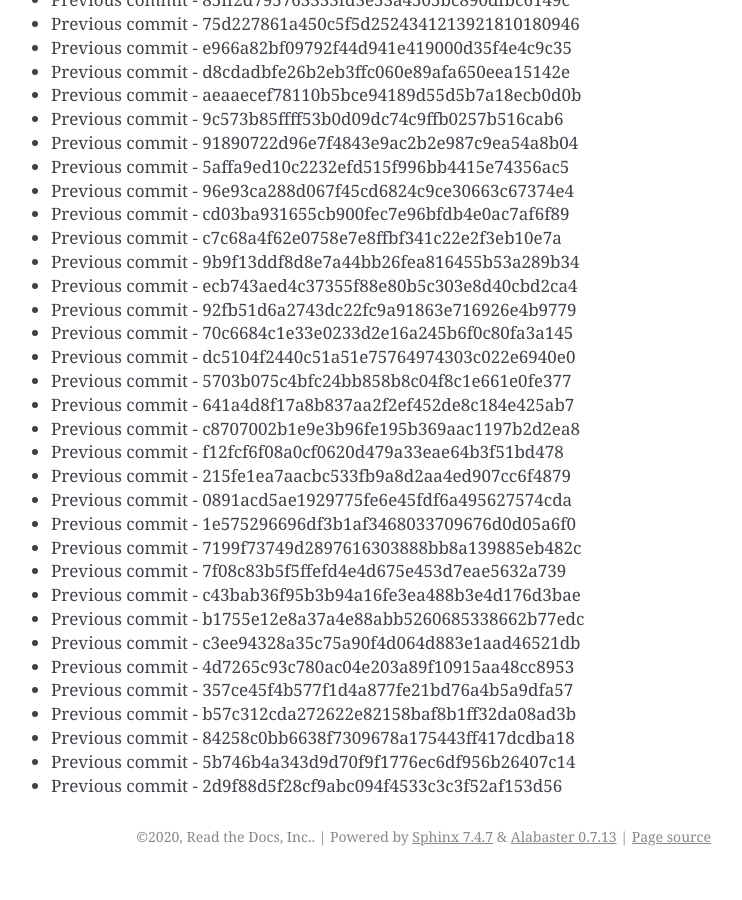
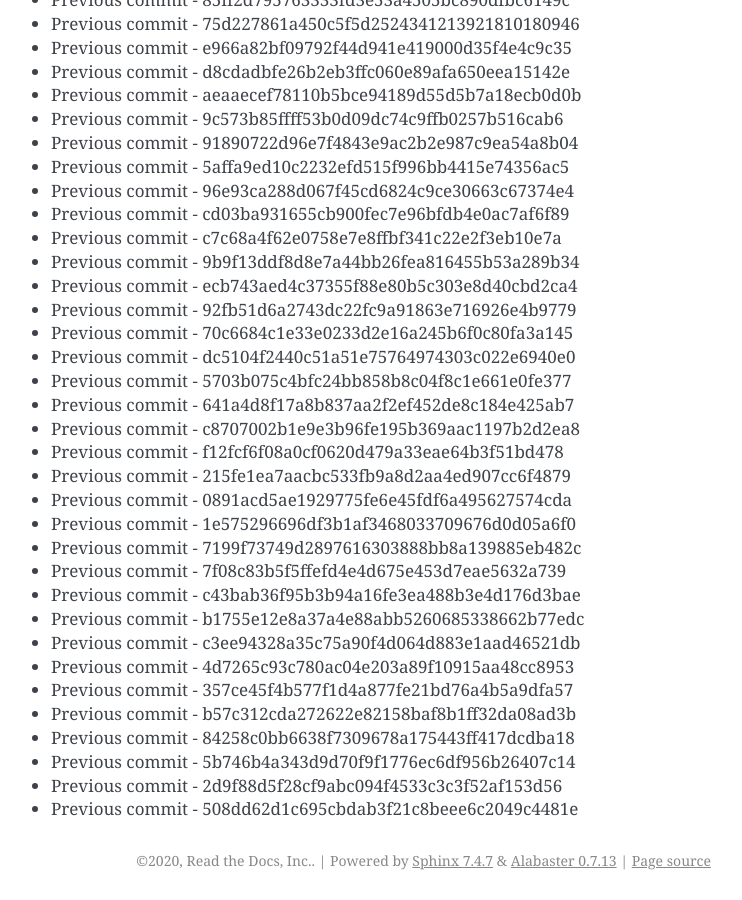
Before and after one commit to readthedocs/rtd-git-stresstest, a Sphinx documentation site: the page built from docs/updates.rst, in a window 1280 px wide and 900 px high, scrolled down 87728 px. Shown: the whole window, without its empty margins (399-1141 px from the left). Built offline with Sphinx 7.4.7, drawn with Linux system fonts in a browser that asks for light colours; before the commit the page ends 88604 px from its top, so only the background shows below that.

Commit message:
Generating commit from previous: 508dd62d1c695cbdab3f21c8beee6c2049c4481e

```diff
--- a/docs/updates.rst
+++ b/docs/updates.rst
@@ -3718,3 +3718,4 @@ It can be tested for any performance characteristics.
 * Previous commit - 84258c0bb6638f7309678a175443ff417dcdba18
 * Previous commit - 5b746b4a343d9d70f9f1776ec6df956b26407c14
 * Previous commit - 2d9f88d5f28cf9abc094f4533c3c3f52af153d56
+* Previous commit - 508dd62d1c695cbdab3f21c8beee6c2049c4481e
```
